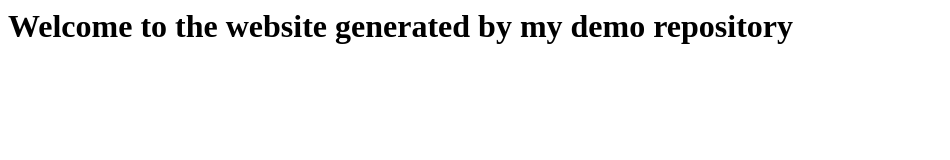
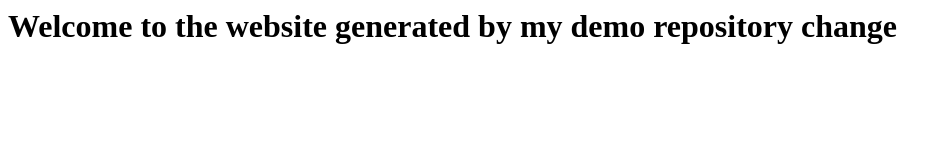
Before and after one commit to HUIX-Consulting/demo-repository, a website: page index.html in a window 1280 px wide. Shown: the whole page, without its empty margins (0-950 px from the left). Drawn offline with Linux system fonts and the light colour scheme.

Commit message:
Update index.html

```diff
--- a/index.html
+++ b/index.html
@@ -1 +1 @@
-<h1>Welcome to the website generated by my demo repository</h1>
+<h1>Welcome to the website generated by my demo repository change</h1>
```
